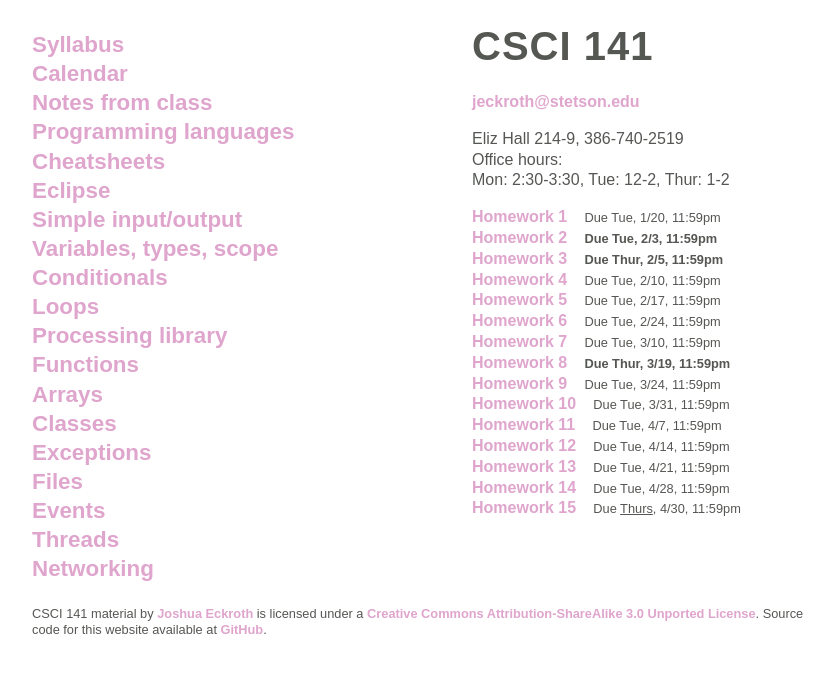
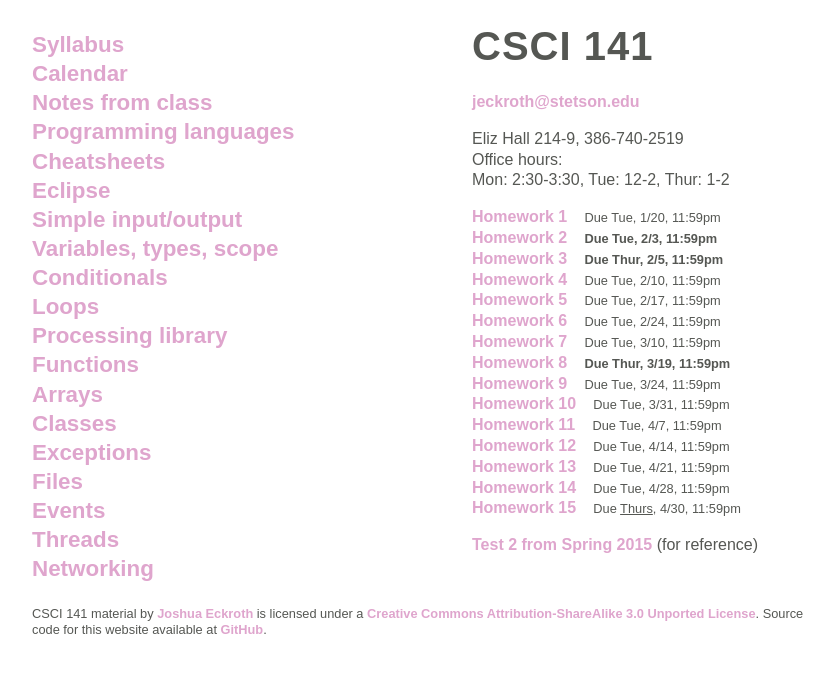
Before and after one commit to joshuaeckroth/csci141-website, a Jekyll site: the page built from index.html, in a window 1280 px wide. Shown: the top 673 px of the page, without its empty margins (208-1042 px from the left). Built offline with Jekyll 4.4.1, drawn with Linux system fonts in a browser that asks for light colours; Markdown is read by kramdown in place of the engine named in the settings.

Commit message:
Added test 2 copy.

```diff
--- a/index.html
+++ b/index.html
@@ -106,6 +106,8 @@ layout: home
   </ul>
 
   <ul class="index-links">
-
+    <li>
+      <a href="CSCI 141 Test 2 – Spring 2015.pdf">Test 2 from Spring 2015</a> (for reference)
+    </li>
   </ul>
 </div>
```
Also changed, not shown: 1 other file.
